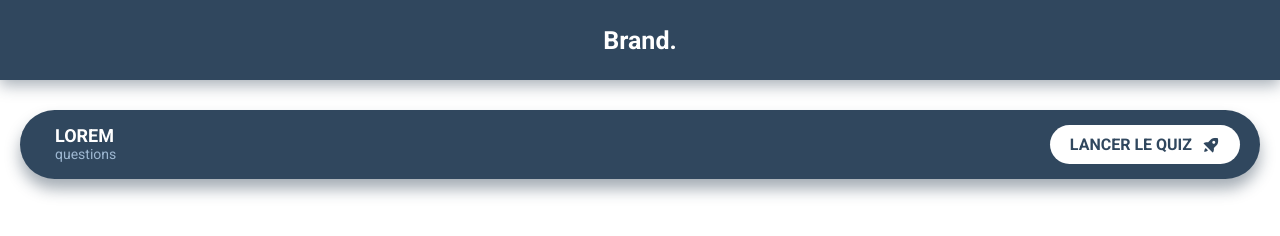
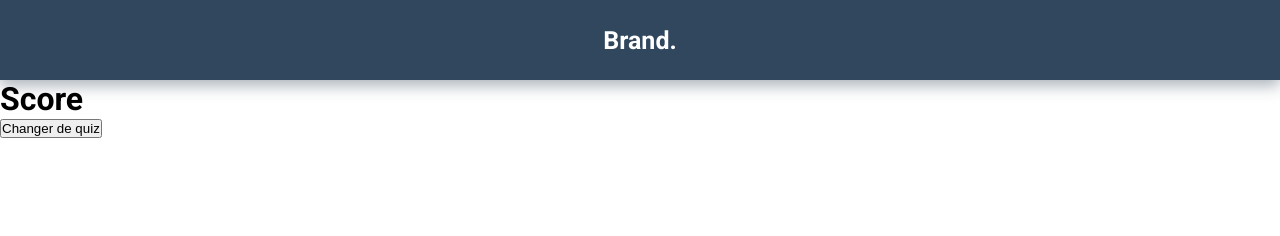
Before and after one commit to BenjaminDrn/AP-QUIZ, a plain HTML site: page index.html in a window 1280 px wide. Shown: the top 236 px of the page. Drawn offline with nearby package versions, Linux system fonts and the light colour scheme.

Commit message:
Update index.html final

```diff
--- a/index.html
+++ b/index.html
@@ -16,35 +16,36 @@
         <h1>Brand.</h1>
     </nav>
 
-    <main class="wrapper">
+    <main>
+        <div class="quiz-container show"></div>
 
-        <div id="quiz">
-            <div class="quiz__infos">
-                <h1 id="name-Of-Quiz" class="quiz__name">Lorem</h1>
-                <p class="number__questions"><span id="number-Of-Questions"></span> questions</p>
+        <div id="questions-container">
+
+            <h1 id="questions-title"></h1>
+
+            <div id="questions">
             </div>
-            <div class="launch__btn">
-                <p>Lancer le quiz</p>
-                <i class='bx bxs-rocket'></i>
+            <div id="submit-questions">
+                <button class="suivant">Suivant</button>
+                <button class="score">Afficher le score</button>
             </div>
         </div>
 
-        <div id="questions-container" class="show">
+        <div id="score-container">
+            <div class="score__infos">
+                <h1>Score</h1>
+                <p class="afficherScore"></p>
 
-            <h1 id="questions-title">Name</h1>
-
-            <div id="questions">
-                <button>Lorem</button>
-                <button>Lorem</button>
-                <button>Lorem</button>
-                <button>Lorem</button>
-            </div>
-            <div id="submit-questions">
-                <button>Valider</button>
+                <div class="button__Score">
+                    <form action="">
+                        <button class="change-quiz" type="submit">Changer de quiz</button>
+                    </form>
+                </div>
             </div>
         </div>
 
     </main>
 
+    <script src="JS/app.js"></script>
 </body>
 </html>
```
